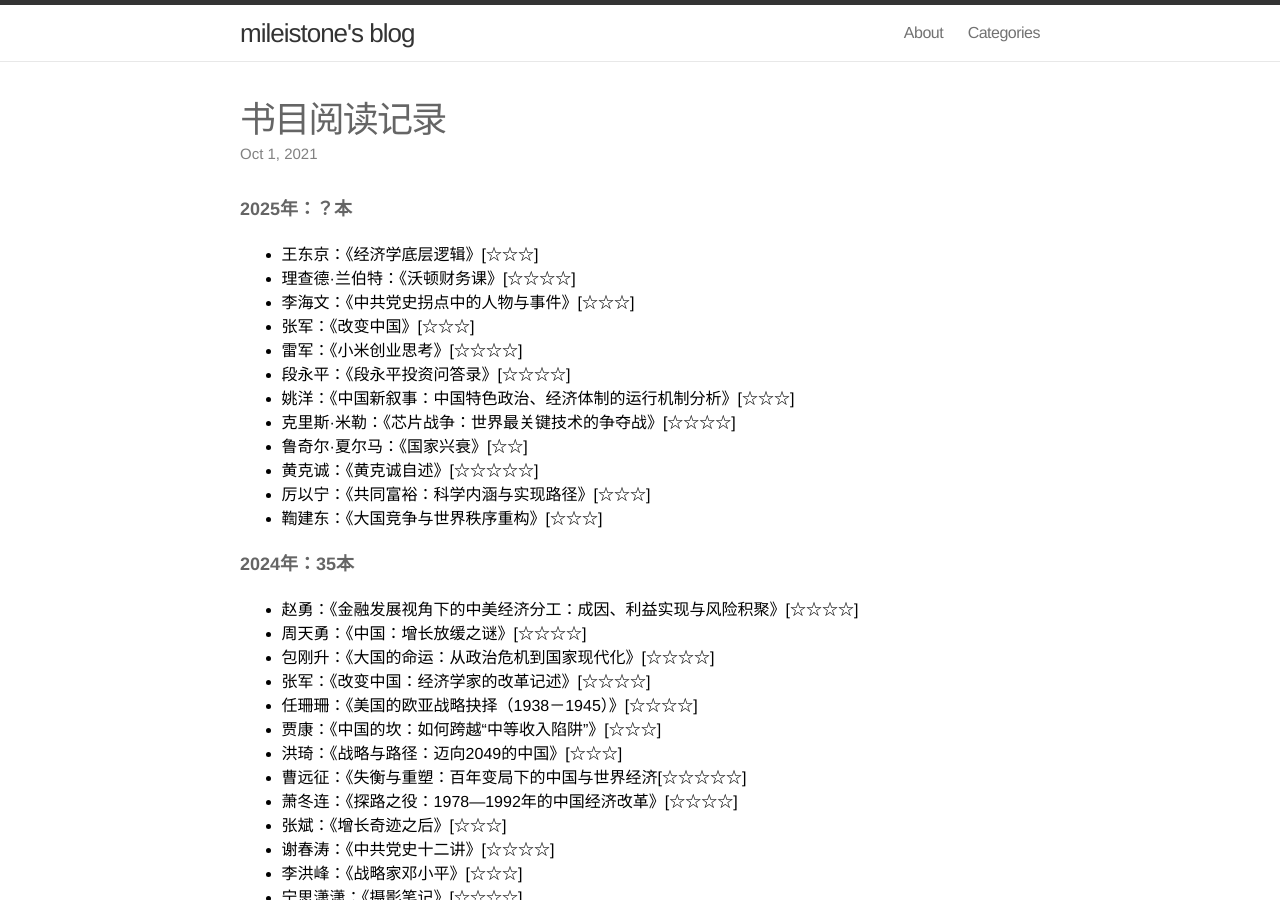
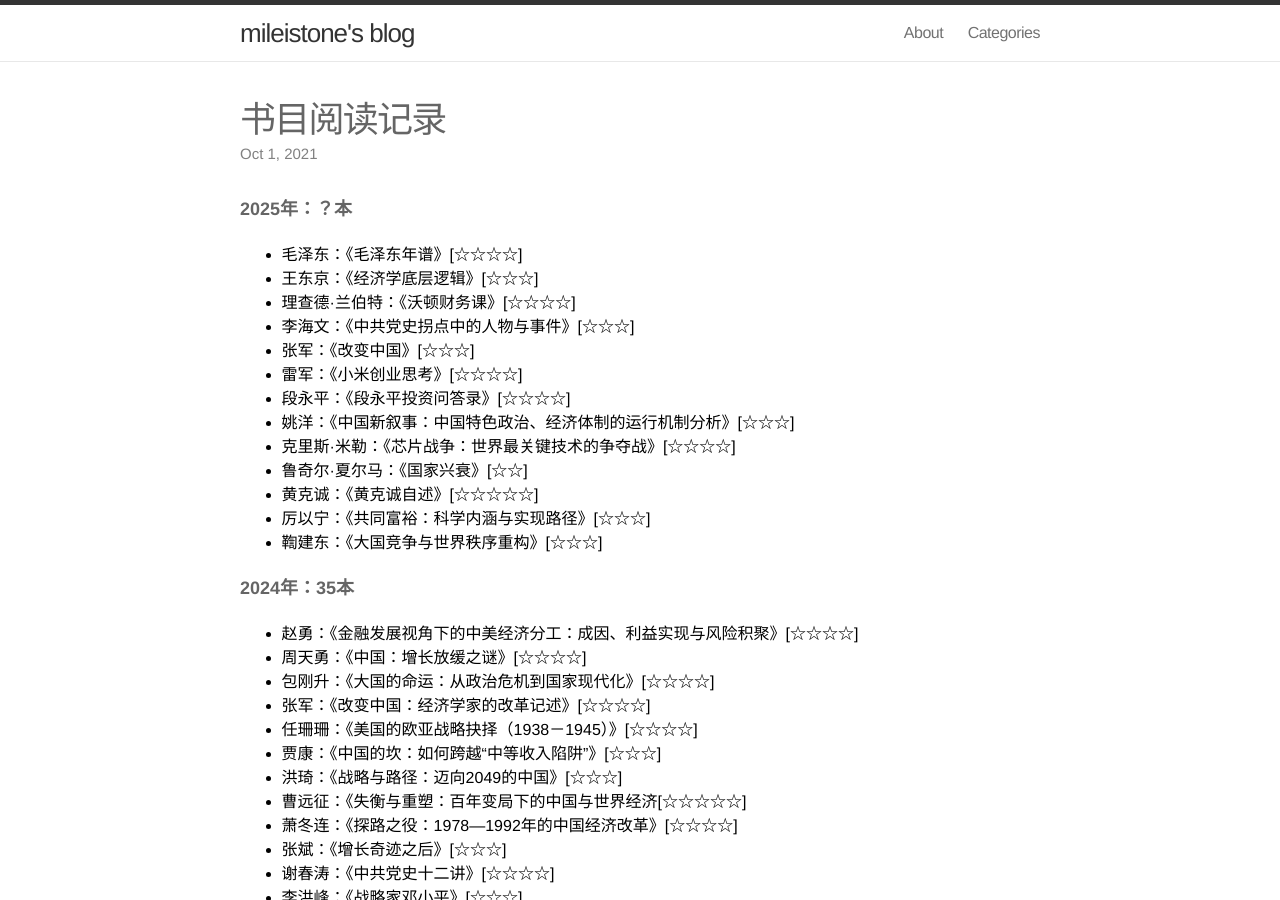
Before and after one commit to mileistone/mileistone.github.io, a Jekyll site: the page built from _posts/2021-10-01-books.md, in a window 1280 px wide and 900 px high. Built offline with Jekyll 4.4.1, drawn with Linux system fonts in a browser that asks for light colours.

Commit message:
Update 2021-10-01-books.md

```diff
--- a/_posts/2021-10-01-books.md
+++ b/_posts/2021-10-01-books.md
@@ -8,6 +8,7 @@ date: 2021-10-01 22:00:00
 ---
 
 ##### 2025年：？本
+- 毛泽东：《毛泽东年谱》[☆☆☆☆]
 - 王东京：《经济学底层逻辑》[☆☆☆]
 - 理查德·兰伯特：《沃顿财务课》[☆☆☆☆]
 - 李海文：《中共党史拐点中的人物与事件》[☆☆☆]
```
